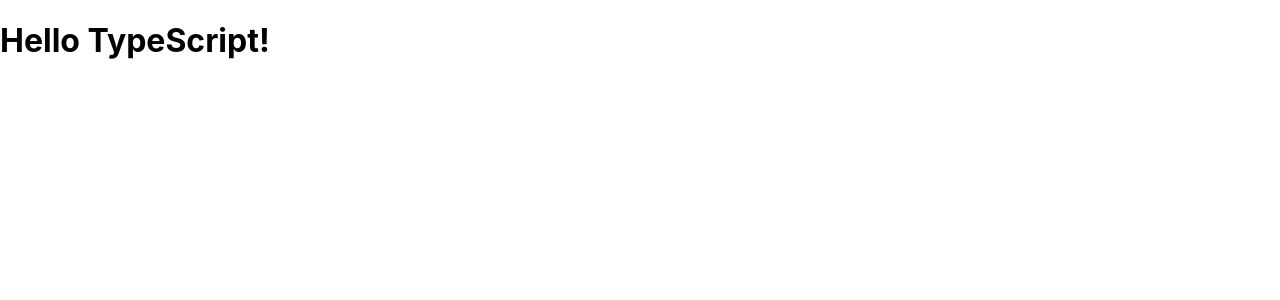
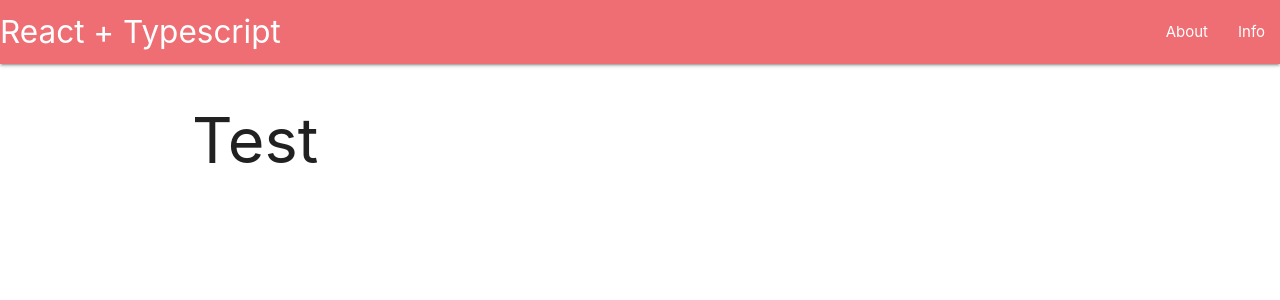
Before and after one commit to SDen4/react_typescript, a React (Create React App) app: page / in a window 1280 px wide. Shown: the top 300 px of the page. Built offline with nearby package versions, Linux system fonts and the light colour scheme.

Commit message:
materializecss + navbar component draft

```diff
--- a/public/index.html
+++ b/public/index.html
@@ -24,6 +24,10 @@
       work correctly both with client-side routing and a non-root public URL.
       Learn how to configure a non-root public URL by running `npm run build`.
     -->
+
+    <link rel="stylesheet" href="https://cdnjs.cloudflare.com/ajax/libs/materialize/1.0.0/css/materialize.min.css">
+    <link href="https://fonts.googleapis.com/icon?family=Material+Icons" rel="stylesheet">
+
     <title>React App</title>
   </head>
   <body>
--- a/src/App.tsx
+++ b/src/App.tsx
@@ -1,10 +1,14 @@
 import React from 'react';
+import { Navbar } from './components/Navbar';
 
 const App: React.FC = () => {
   return (
-    <div className="App">
-      <h1>Hello TypeScript!</h1>
-    </div>
+    <>
+      <Navbar />
+      <div className="container">
+        <h1>Test</h1>
+      </div>
+    </>
   );
 };
 
--- /dev/null
+++ b/src/components/Navbar.tsx
@@ -0,0 +1,19 @@
+import React from 'react';
+
+export const Navbar: React.FC = () => (
+  <nav>
+    <div className="nav-wrapper">
+      <a href="/" className="brand-logo">
+        React + Typescript
+      </a>
+      <ul className="right hide-on-med-and-down">
+        <li>
+          <a href="/">About</a>
+        </li>
+        <li>
+          <a href="/">Info</a>
+        </li>
+      </ul>
+    </div>
+  </nav>
+);
```
Also changed, not shown: 1 other file (tests, documents, lock files or other folders).
